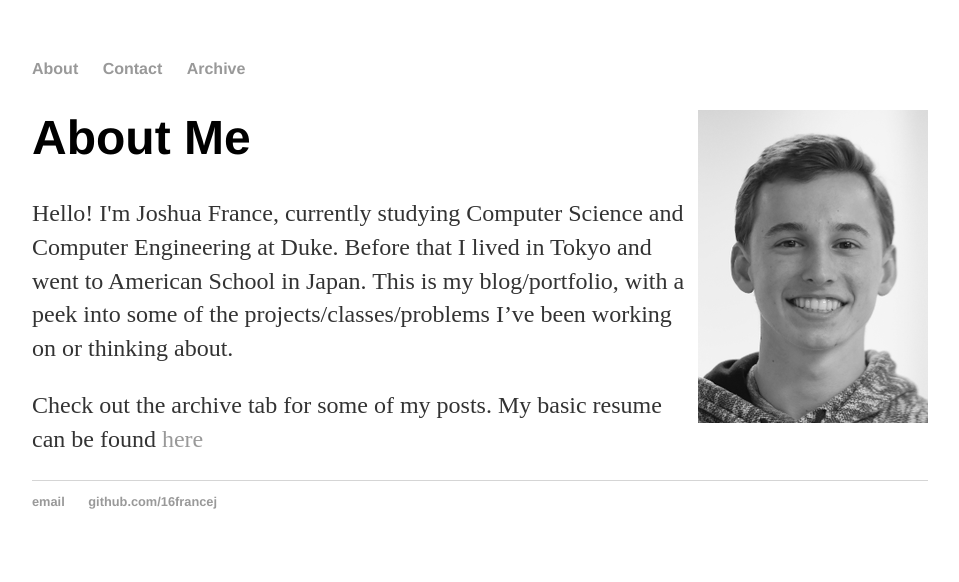
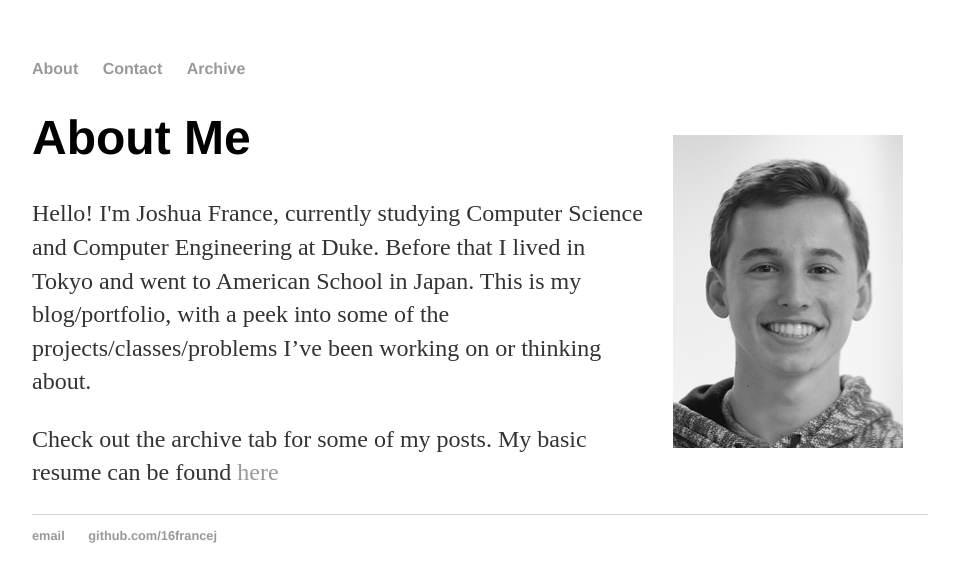
Before and after one commit to 16francej/16francej.github.io, a Jekyll site: the page built from index.html, in a window 1280 px wide. Shown: the top 582 px of the page, without its empty margins (160-1119 px from the left). Built offline with Jekyll 4.4.1, drawn with Linux system fonts in a browser that asks for light colours.

Commit message:
added padding to images

```diff
--- a/css/main.css
+++ b/css/main.css
@@ -4,6 +4,7 @@ body {
 }
 img {
     float: right;
+    padding: 25px 25px 25px 25px;
 }
 nav ul, footer ul {
     font-family:'Helvetica', 'Arial', 'Sans-Serif';
```
Also changed, not shown: 1 other file.
